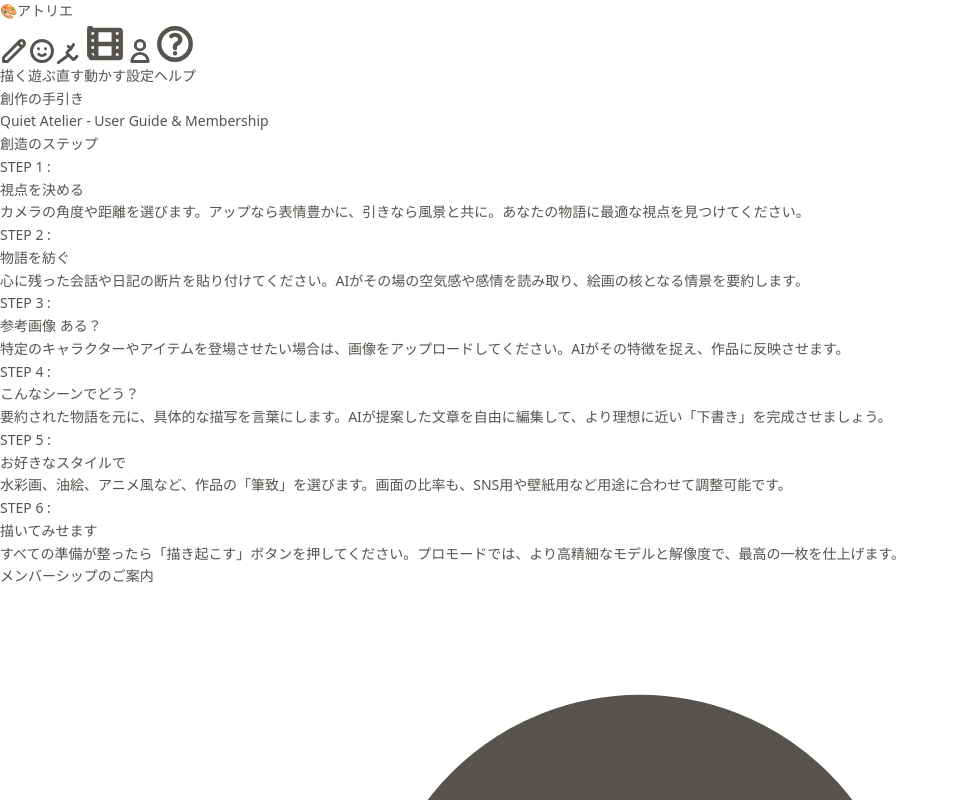
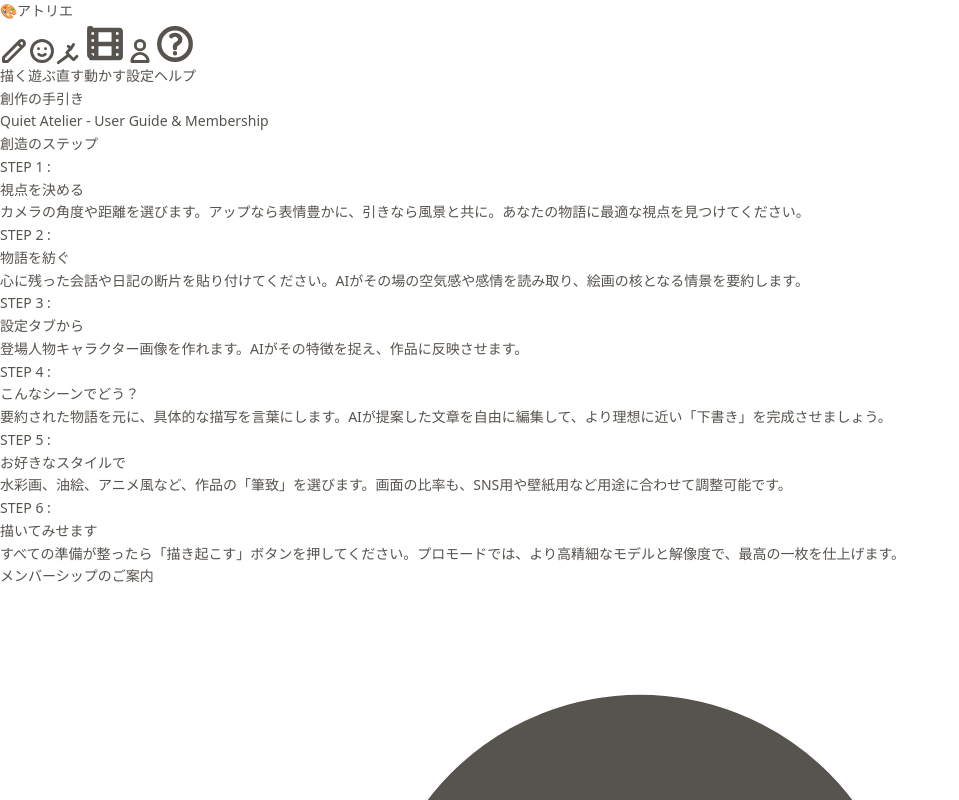
Before and after one commit to soramusubi-ctrl/sele-deploy, a React (Vite) app: page / in a window 1280 px wide. Both pictures are taken after a click on the button "ヘルプ". Shown: the top 800 px of the page, without its empty margins (0-959 px from the left). Built offline with nearby package versions, Linux system fonts and the light colour scheme.

Commit message:
Update: Change Help page STEP3 description

```diff
--- a/src/components/HelpPage.tsx
+++ b/src/components/HelpPage.tsx
@@ -22,9 +22,9 @@ const HelpPage: React.FC = () => {
     },
     {
       num: 3,
-      title: "参考画像 ある？",
-      sub: "(登場人物や小物の画像)",
-      desc: "特定のキャラクターやアイテムを登場させたい場合は、画像をアップロードしてください。AIがその特徴を捉え、作品に反映させます。"
+      title: "設定タブから",
+      sub: "",
+      desc: "登場人物キャラクター画像を作れます。AIがその特徴を捉え、作品に反映させます。"
     },
     {
       num: 4,
```
